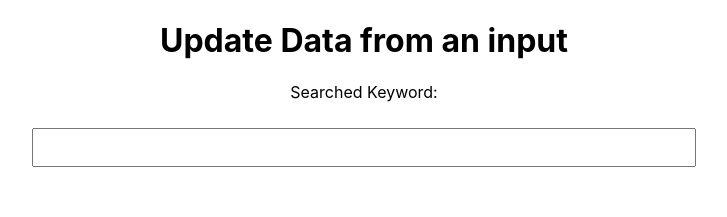
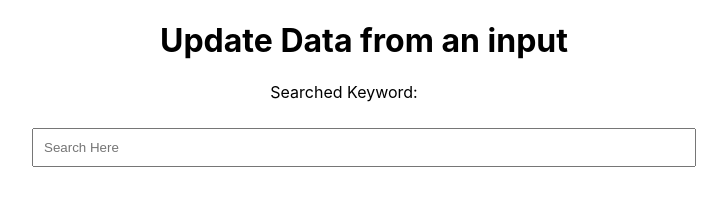
Before and after one commit to Jubair70/pracode, a React (Create React App) app: page / in a window 1280 px wide. Shown: the top 217 px of the page, without its empty margins (276-1003 px from the left). Built offline with nearby package versions, Linux system fonts and the light colour scheme.

Commit message:
Use React State to Update the DOM

```diff
--- a/src/component/updateDom.component.jsx
+++ b/src/component/updateDom.component.jsx
@@ -6,9 +6,10 @@ const ShowText=()=>{
     return (
         <div>
             <h1>Update Data from an input</h1>
-            <p>Searched Keyword: {text}</p>
+            <p>Searched Keyword: <strong>{text}</strong></p>
             <input
                 type="text"
+                placeholder="Search Here"
                 onChange={(e)=>setText(e.target.value)}
             />
         </div>
--- a/src/component/updateDom.style.scss
+++ b/src/component/updateDom.style.scss
@@ -3,3 +3,6 @@ input {
     margin:10px;
     width: 50%;
 }
+strong{
+    margin:20px;
+}
```
